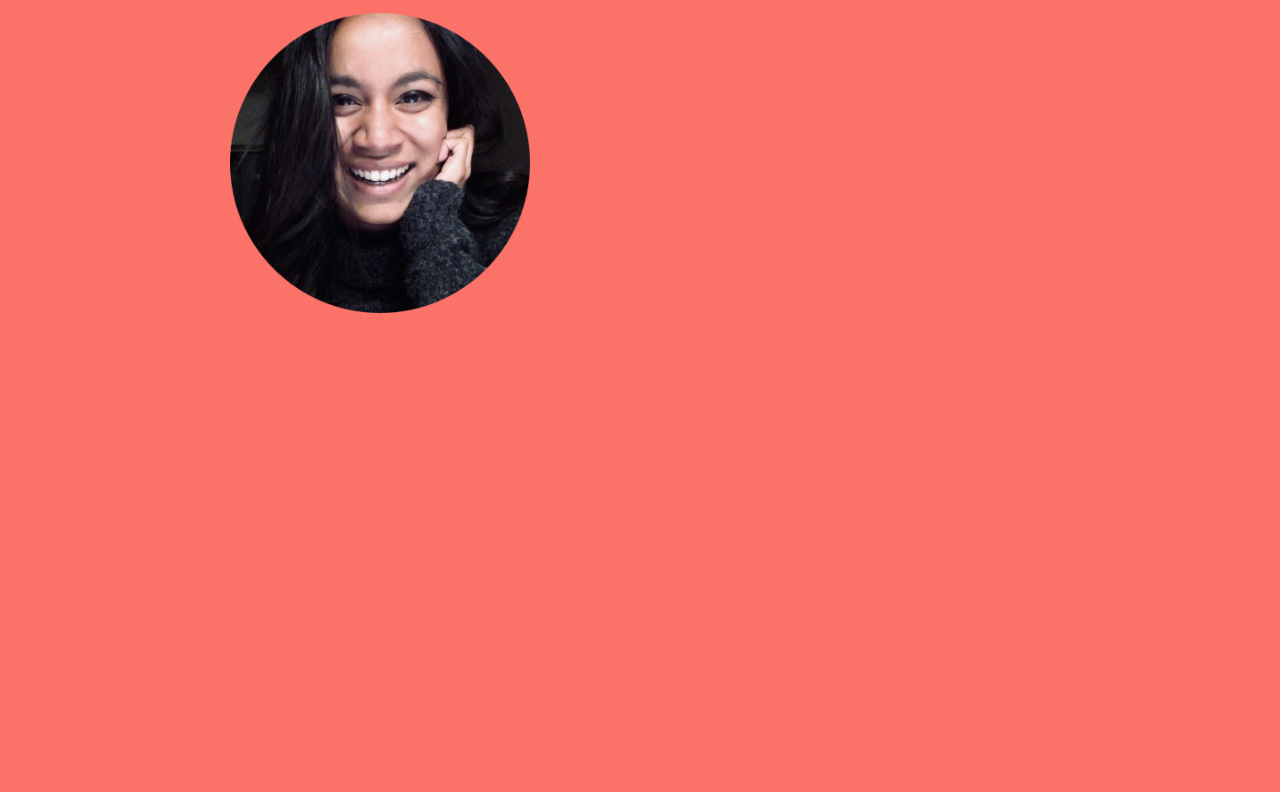
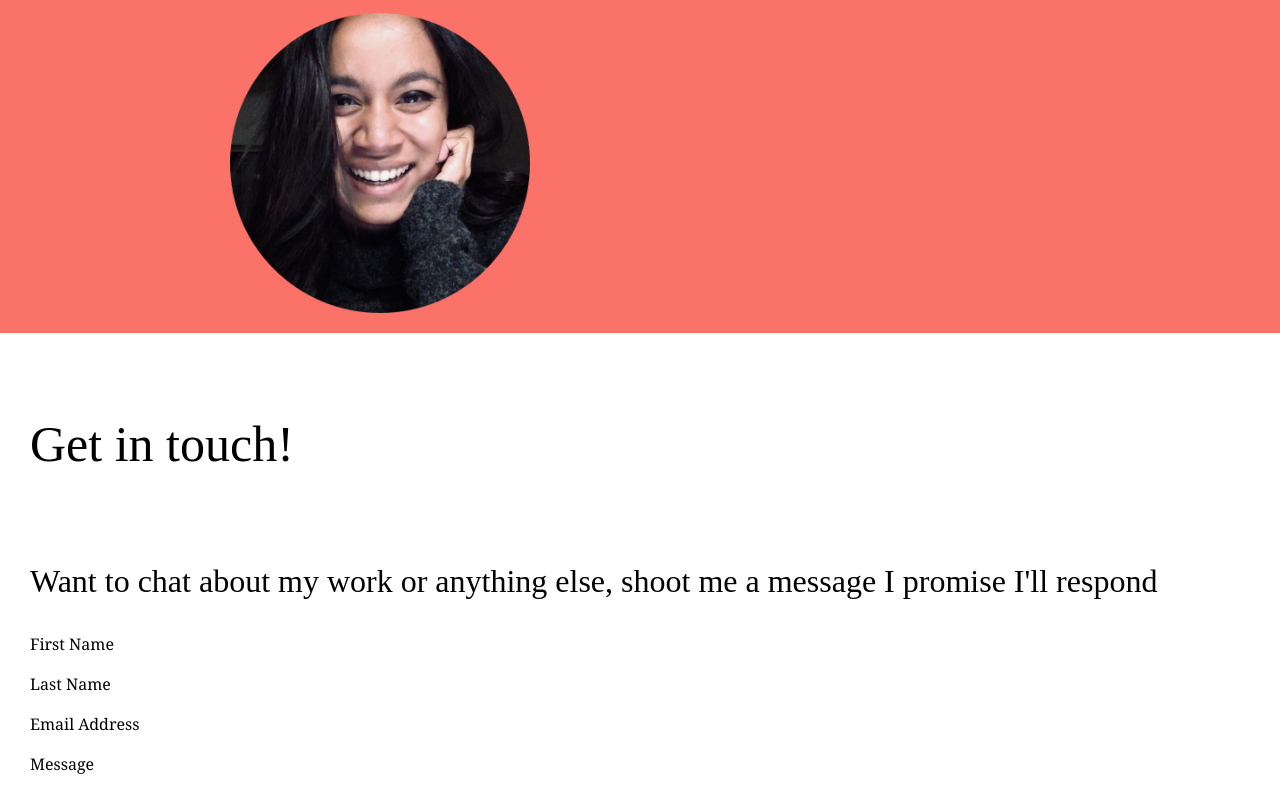
Before and after one commit to rheakulk/finalportfolio, a plain HTML site: page index.html in a window 1280 px wide. Shown: the part 2889-3681 px from the top of the page. Before the commit the page ends 3207 px from the top, so only its background shows below. Drawn offline with Linux system fonts and the light colour scheme.

Commit message:
Add files via upload

```diff
--- a/css/style.css
+++ b/css/style.css
@@ -117,6 +117,13 @@ footer{
   padding-left: 30px;
   padding-right: 30px;
 }
+.contact_form{
+  background-color: white;
+  color: black;
+  grid-column: 1/-1;
+  padding-left: 30px;
+  padding-right: 30px;
+}
 .nav{
   font-family: "Raleway";
   font-weight: lighter;
--- a/index.html
+++ b/index.html
@@ -75,6 +75,15 @@
       </p>
       <img src = "images/headshot.png" alt = "rhea's face" id = "headshot">
     </div>
+    <div class = "contact_form">
+    <h1> Get in touch!</h1>
+    <h2> Want to chat about my work or anything else, shoot me a message I promise I'll respond </h2>
+    <p> First Name</p>
+    <p> Last Name</p>
+    <p> Email Address</p>
+    <p> Message</p>
+      <!-- <img src = "images/headshot.png" alt = "rhea's face" id = "headshot"> -->
+    </div>
 
 
     </div>
```
